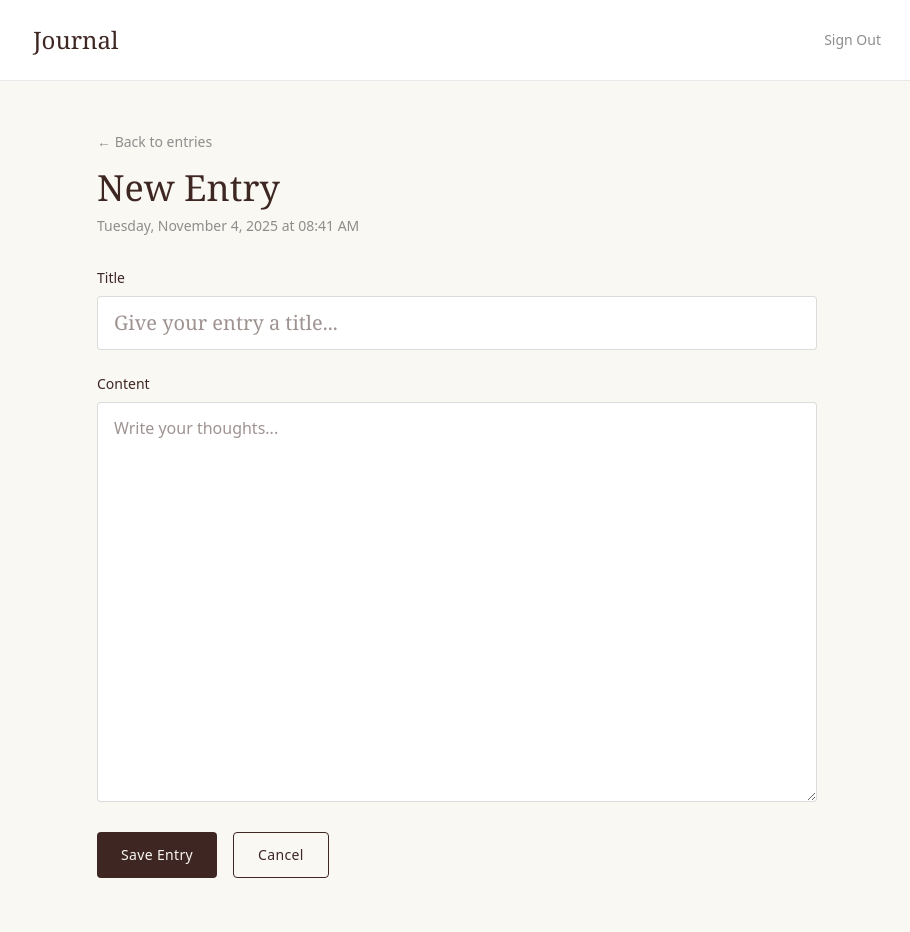
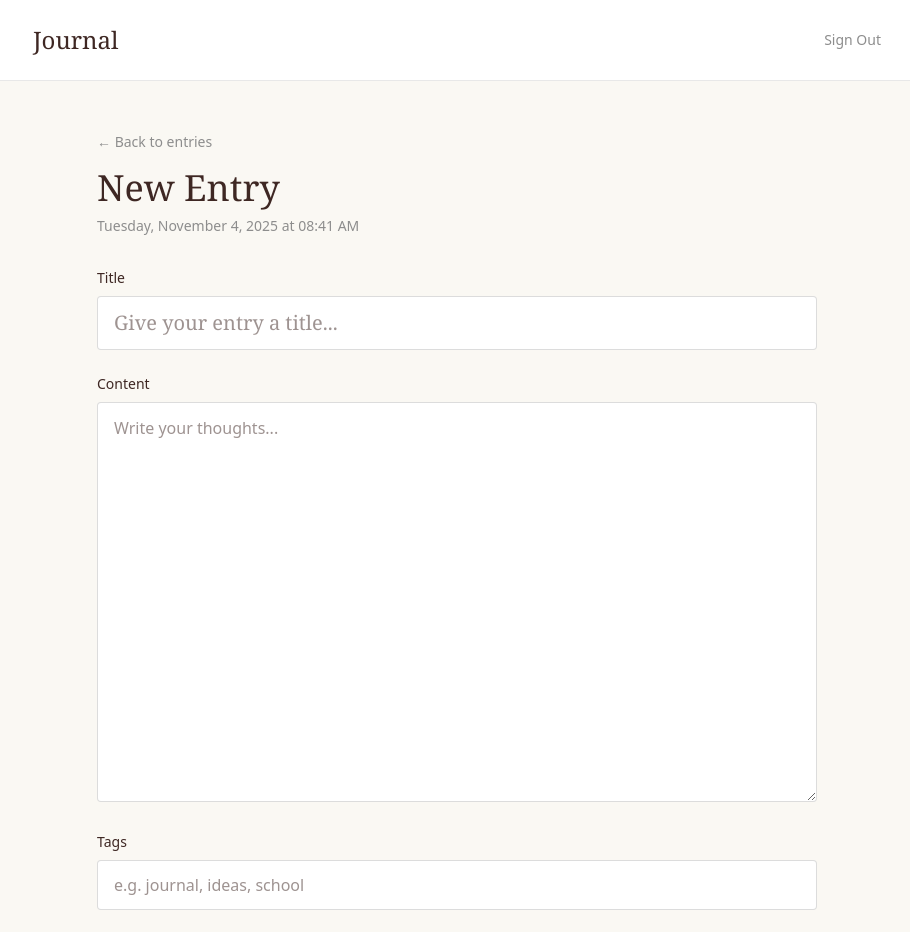
Before and after one commit to Monsters2024/cloud-examinerande-uppgift-2-grupp, a Next.js app: page /new-entry in a window 1280 px wide. Shown: the top 932 px of the page, without its empty margins (183-1093 px from the left). Built offline with nearby package versions, Linux system fonts and the light colour scheme; no server answers.

Commit message:
feat(ui): add tags input and include tags array when creating new entries

```diff
--- a/src/app/new-entry/page.tsx
+++ b/src/app/new-entry/page.tsx
@@ -12,6 +12,7 @@ export default function NewEntryPage() {
   const [content, setContent] = useState("");
   const [error, setError] = useState<string | null>(null);
   const [loading, setLoading] = useState(false);
+  const [tagsInput, setTagsInput] = useState("");
 
   useEffect(() => {
     async function checkAuth() {
@@ -36,7 +37,12 @@ export default function NewEntryPage() {
     setLoading(true);
 
     try {
-			await createEntry({ title, content });
+      const tags = tagsInput
+        .split(",")
+        .map((t) => t.trim())
+        .filter(Boolean);
+
+      await createEntry({ title, content, tags });
       router.push("/dashboard");
     } catch (err: Error | unknown) {
       setError(err instanceof Error ? err.message : "Failed to create entry");
@@ -61,8 +67,7 @@ export default function NewEntryPage() {
         <div className="mb-8">
           <button
             onClick={() => router.back()}
-						className="text-warm-gray hover:text-dark-brown text-sm mb-4"
-					>
+            className="text-warm-gray hover:text-dark-brown text-sm mb-4">
             ← Back to entries
           </button>
           <h1 className="text-4xl font-serif text-dark-brown mb-2">
@@ -75,8 +80,7 @@ export default function NewEntryPage() {
           <div>
             <label
               htmlFor="title"
-							className="block text-sm mb-2 text-dark-brown font-medium"
-						>
+              className="block text-sm mb-2 text-dark-brown font-medium">
               Title
             </label>
             <input
@@ -94,8 +98,7 @@ export default function NewEntryPage() {
           <div>
             <label
               htmlFor="content"
-							className="block text-sm mb-2 text-dark-brown font-medium"
-						>
+              className="block text-sm mb-2 text-dark-brown font-medium">
               Content
             </label>
             <textarea
@@ -105,6 +108,23 @@ export default function NewEntryPage() {
               className="input-field min-h-[400px] resize-y leading-relaxed"
               placeholder="Write your thoughts..."
               required
+              disabled={loading}
+            />
+          </div>
+
+          <div>
+            <label
+              htmlFor="tags"
+              className="block text-sm mb-2 text-dark-brown font-medium">
+              Tags
+            </label>
+            <input
+              id="tags"
+              type="text"
+              value={tagsInput}
+              onChange={(e) => setTagsInput(e.target.value)}
+              className="input-field"
+              placeholder="e.g. journal, ideas, school"
               disabled={loading}
             />
           </div>
@@ -123,8 +143,7 @@ export default function NewEntryPage() {
               type="button"
               onClick={() => router.back()}
               className="btn-secondary"
-							disabled={loading}
-						>
+              disabled={loading}>
               Cancel
             </button>
           </div>
```
Lines whose indentation alone changed are shown as unchanged.
